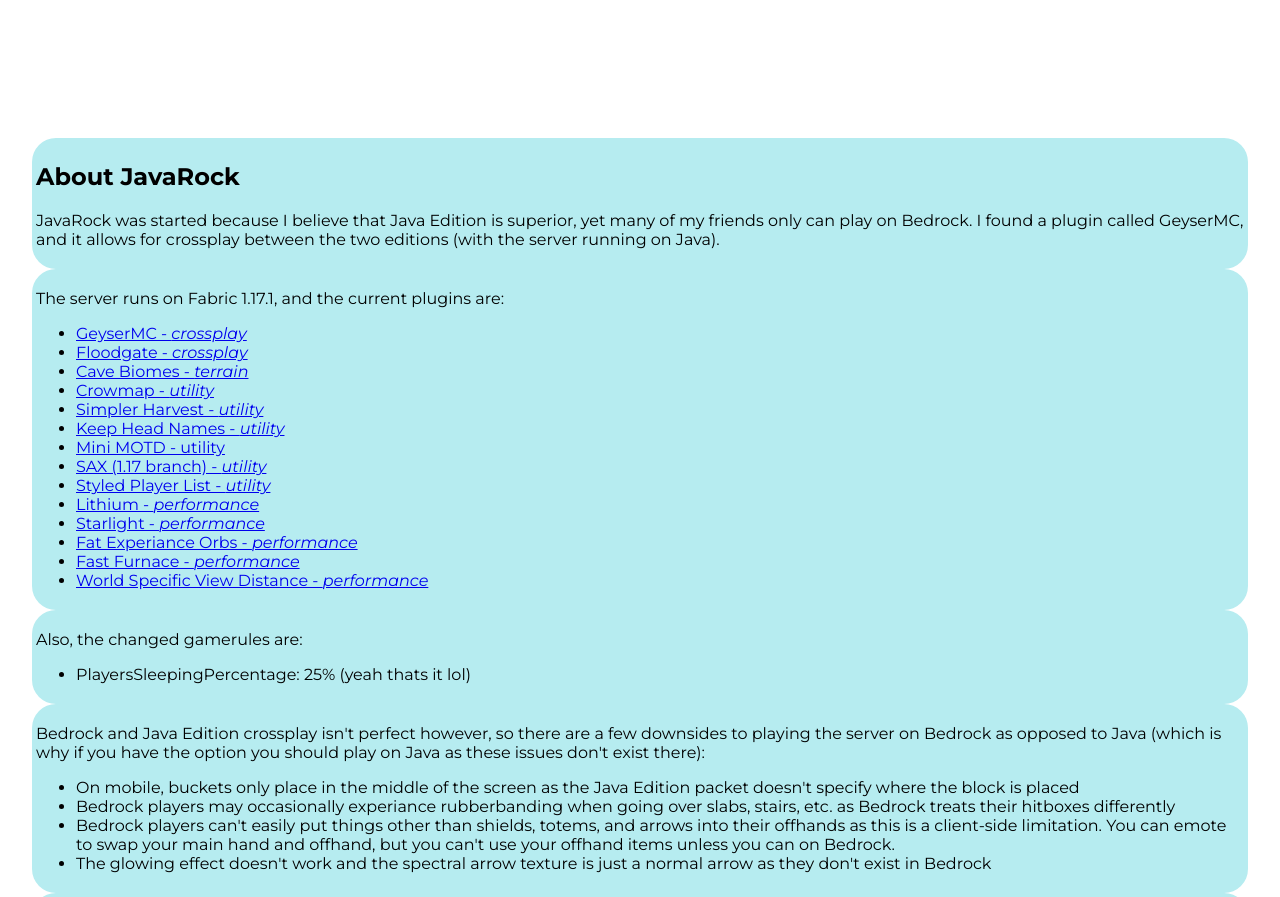
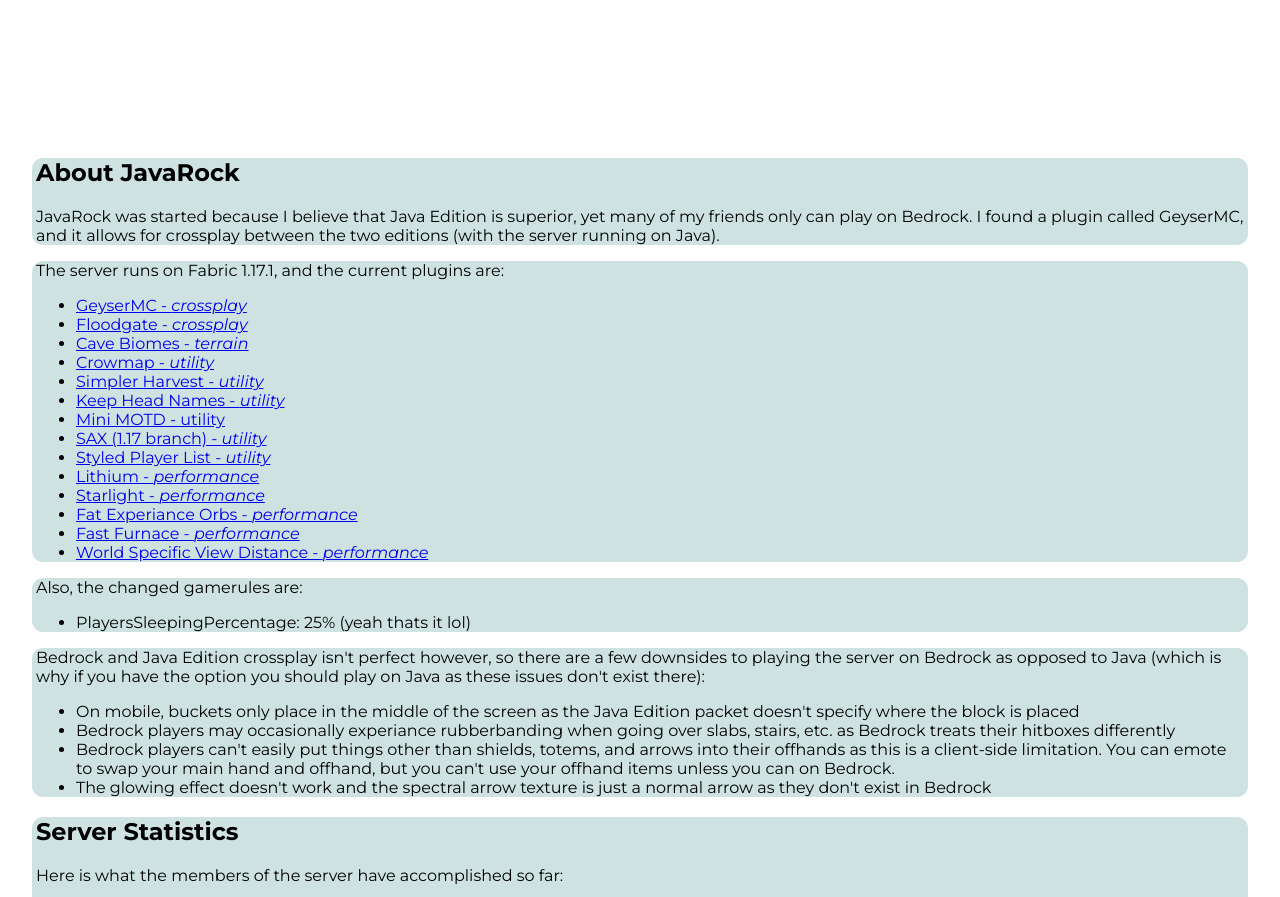
Before and after one commit to JavaRockMC/javarock-site, a website: page src/public/html/index.html in a window 1280 px wide. Shown: the part 720-1617 px from the top of the page. Drawn offline with Linux system fonts and the light colour scheme; no server answers.

Commit message:
styling take 2

```diff
--- a/src/public/css/main.scss
+++ b/src/public/css/main.scss
@@ -86,11 +86,14 @@
       }
     }
     div.section {
-      border-width: 2px;
-      border-radius: 1.5em;
-      background-color: #b6ecf0;
+      border-width: 8px;
+      border-radius: .7em;
+      background-color: #cfe2e2;
       border-color: #000000;
       padding: .25em;
+      padding-top: 0;
+      padding-bottom: 0;
+      height: auto;
     }
     h1 {
       text-align: center;
```
Also changed, not shown: src/public/css/main.css.
